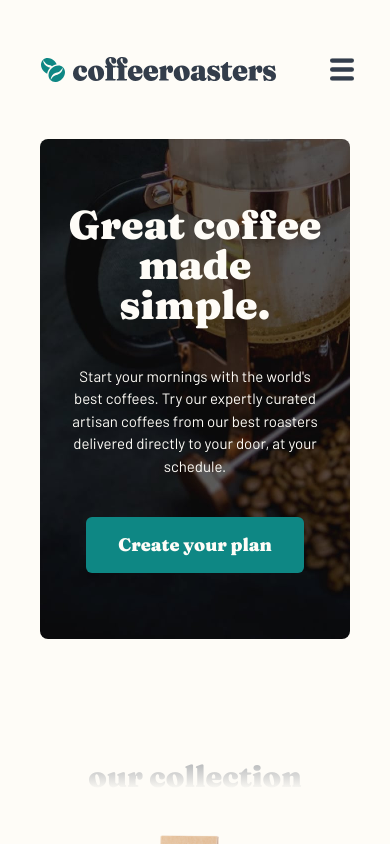
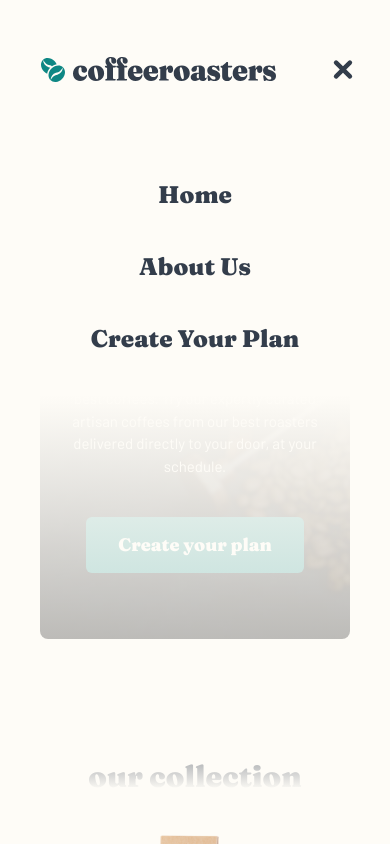
Before and after one commit to GabrielaMendes/vue-coffee-subsrcription-site, a Vue app: page / in a window 390 px wide. Both pictures are taken after a click on the button 342 px from the left and 69 px from the top of the page. Shown: the top 844 px of the page. Built offline with nearby package versions, Linux system fonts and the light colour scheme.

Commit message:
feature: made burger menu functional

```diff
--- a/src/components/TheNavBar.vue
+++ b/src/components/TheNavBar.vue
@@ -6,6 +6,9 @@ import IconHamburger from "./icons/IconHamburger.vue";
 import IconClose from "./icons/IconClose.vue";
 
 const modalNav = ref(false);
+const toggleNav = () => {
+  modalNav.value = !modalNav.value;
+};
 </script>
 
 <template>
@@ -17,13 +20,13 @@ const modalNav = ref(false);
 
     <!-- Tablet and Desktop Menu -->
     <nav class="hidden change-menu:flex gap-12">
-      <RouterLink :to="{name: 'home'}">
+      <RouterLink :to="{ name: 'home' }">
         <span class="menu-item">home</span>
       </RouterLink>
-      <RouterLink :to="{name: 'about'}">
+      <RouterLink :to="{ name: 'about' }">
         <span class="menu-item">about us</span>
       </RouterLink>
-      <RouterLink :to="{name: 'create'}">
+      <RouterLink :to="{ name: 'create' }">
         <span class="menu-item">create your plan</span>
       </RouterLink>
     </nav>
@@ -31,24 +34,24 @@ const modalNav = ref(false);
     <!-- Burger Menu -->
     <div class="change-menu:hidden">
       <div v-if="!modalNav">
-        <IconHamburger role="button" class="transform scale-150" />
+        <IconHamburger role="button" @click="toggleNav" class="transform scale-150" />
         <span class="hidden">Navigation menu</span>
       </div>
 
       <div v-else>
-        <IconClose role="button" class="transform scale-150" />
+        <IconClose role="button" @click="toggleNav" class="transform scale-150" />
         <span class="hidden">Close menu</span>
       </div>
 
       <div v-if="modalNav" class="absolute w-full top-full left-0">
         <nav class="bg-light-beige flex flex-col items-center justify-center gap-10 py-10">
-          <RouterLink :to="{name: 'home'}">
+          <RouterLink @click="toggleNav" :to="{ name: 'home' }">
             <span class="mobile-menu-item">home</span>
           </RouterLink>
-          <RouterLink :to="{name: 'about'}">
+          <RouterLink @click="toggleNav" :to="{ name: 'about' }">
             <span class="mobile-menu-item">about us</span>
           </RouterLink>
-          <RouterLink :to="{name: 'create'}">
+          <RouterLink @click="toggleNav" :to="{ name: 'create' }">
             <span class="mobile-menu-item">create your plan</span>
           </RouterLink>
         </nav>
```
